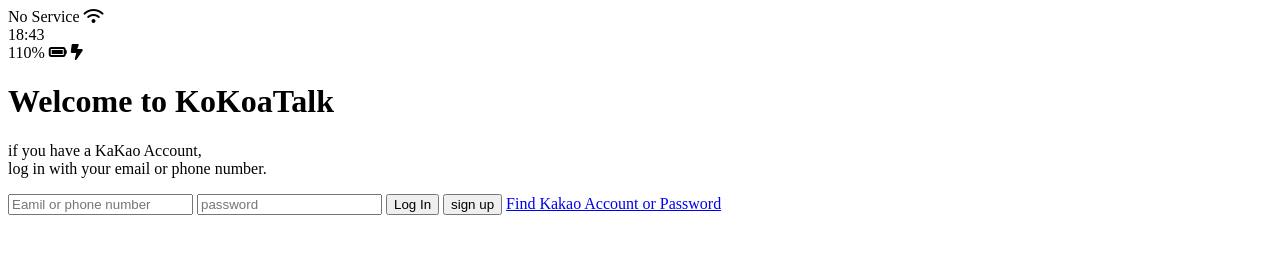
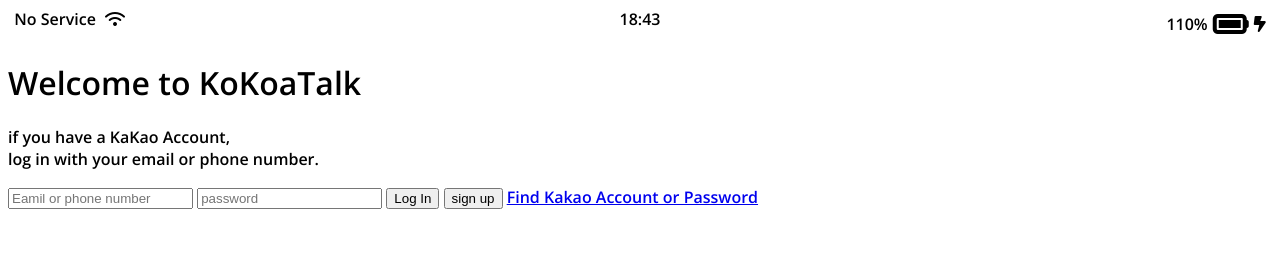
Before and after one commit to RimWorldCode/kokoa-clone-2022, a plain HTML site: page index.html in a window 1280 px wide. Drawn offline with nearby package versions, Linux system fonts and the light colour scheme.

Commit message:
creat styel.css update index.html
6-5

```diff
--- /dev/null
+++ b/css/style.css
@@ -0,0 +1,28 @@
+@import url("https://fonts.googleapis.com/css2?family=Open+Sans:ital,wght@0,600;1,400&display=swap");
+
+body {
+  font-family: "Open Sans", sans-serif;
+}
+
+.status-bar {
+  display: flex;
+  justify-content: center;
+}
+.status-bar__column {
+  width: 33%;
+}
+.status-bar__column:first-child span {
+  margin-right: 5px;
+}
+.status-bar__column:nth-child(2) {
+  display: flex;
+  justify-content: center;
+}
+.status-bar__column:last-child {
+  display: flex;
+  justify-content: right;
+  align-items: center;
+}
+.status-bar__column .fa-battery-full {
+  margin: 0px 5px;
+}
--- a/index.html
+++ b/index.html
@@ -1,12 +1,13 @@
 <!DOCTYPE html>
 <html lang="en">
   <head>
+    <link rel="stylesheet" href="css/style.css" />
     <meta charset="UTF-8" />
     <meta name="viewport" content="width=device-width, initial-scale=1.0" />
     <title>Welcome to KoKoa Talk</title>
   </head>
   <body>
-    <div id="status-bar"></div>
+    <div class="status-bar">
       <div class="status-bar__column">
         <span> No Service </span>
         <i class="fa-solid fa-wifi"></i>
@@ -16,8 +17,9 @@
       </div>
       <div class="status-bar__column">
         <span>110%</span>
-      <i class="fa-solid fa-battery-full"></i>
+        <i class="fa-solid fa-battery-full fa-2x"></i>
         <i class="fa-solid fa-bolt-lightning"></i>
+      </div>
     </div>
     <header class="welcome-header">
       <h1 class="welcome-header__title">Welcome to KoKoaTalk</h1>
```
Lines whose indentation alone changed are shown as unchanged.
